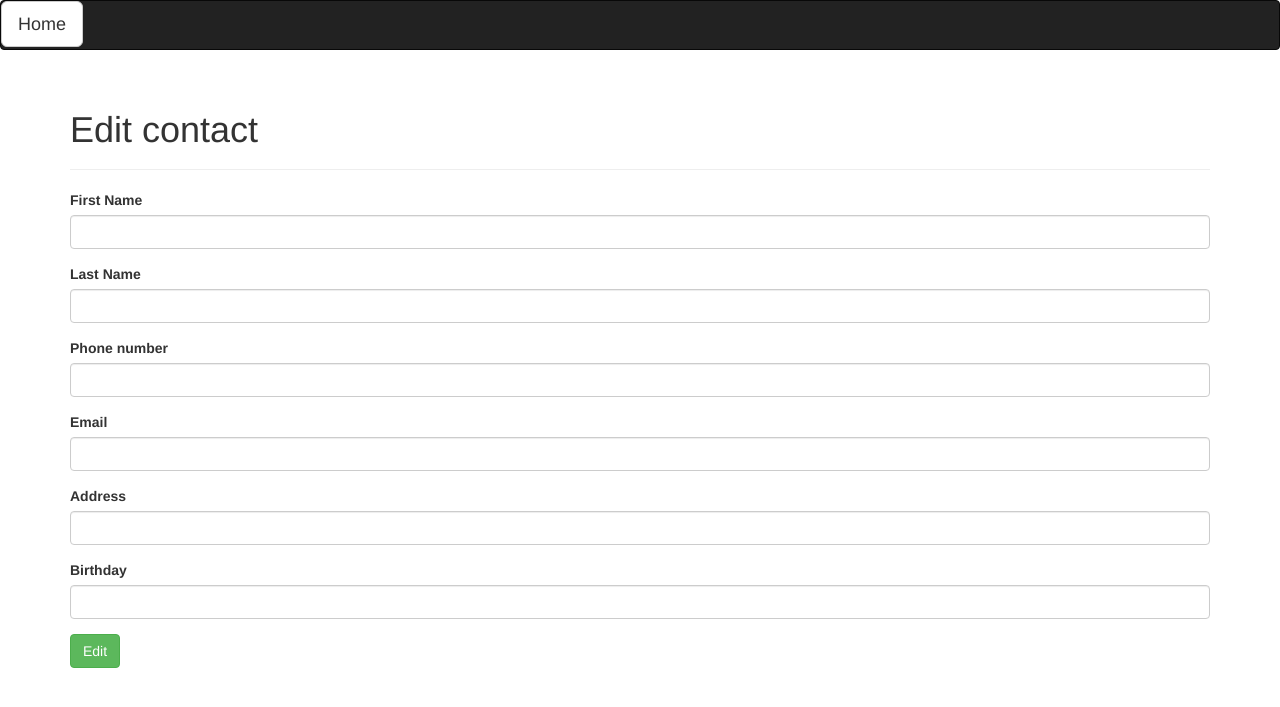
After one commit to tomasonline/address-book, a PHP site: page /edit.php in a window 1280 px wide. The commit adds this page. Shown: the top 707 px of the page. Run offline with PHP 8.4, Linux system fonts and the light colour scheme.

Commit message:
Добавил функционал добавления, редактирования контакта

```diff
--- /dev/null
+++ b/config.php
@@ -0,0 +1,17 @@
+<?php
+
+
+function getConnection(){
+	$user = "root";
+	$password = "";
+	$con=new PDO("mysql:host=localhost;dbname=contact_bd", $user, $password);
+	$con->setAttribute(PDO::ATTR_ERRMODE, PDO::ERRMODE_EXCEPTION);
+	return $con;
+}
+
+function selectPerson($query){
+	$pdo= getConnection();
+
+	$stmt=$pdo->query($query);
+	return $stmt->fetchAll();
+}
--- /dev/null
+++ b/edit.php
@@ -0,0 +1,91 @@
+<!DOCTYPE html>
+<html lang="en">
+  <head>
+    <meta charset="utf-8">
+    <meta http-equiv="X-UA-Compatible" content="IE=edge">
+    <meta name="viewport" content="width=device-width, initial-scale=1">
+    <!-- The above 3 meta tags *must* come first in the head; any other head content must come *after* these tags -->
+    <title>Bootstrap 101 Template</title>
+
+    <!-- Bootstrap -->
+    <link rel="stylesheet" href="https://maxcdn.bootstrapcdn.com/bootstrap/3.3.7/css/bootstrap.min.css" integrity="sha384-BVYiiSIFeK1dGmJRAkycuHAHRg32OmUcww7on3RYdg4Va+PmSTsz/K68vbdEjh4u" crossorigin="anonymous">
+
+    <!-- HTML5 shim and Respond.js for IE8 support of HTML5 elements and media queries -->
+    <!-- WARNING: Respond.js doesn't work if you view the page via file:// -->
+    <!--[if lt IE 9]>
+      <script src="https://oss.maxcdn.com/html5shiv/3.7.3/html5shiv.min.js"></script>
+      <script src="https://oss.maxcdn.com/respond/1.4.2/respond.min.js"></script>
+    <![endif]-->
+  </head>
+  <body>
+  		<nav class="navbar navbar-inverse ">
+				<a href="index.php" type="button" class="btn btn-default btn-lg ">Home</a>
+  		</nav>
+
+     	<div class="container">
+     		<div class="page-header">
+  <h1>Edit contact</h1>
+</div>
+<?php
+
+require_once "config.php";
+
+
+if(isset($_GET['id'])){
+	$id=$_GET['id'];
+}
+if(isset($_POST['submit'])){
+	$name = $_POST['name'];
+	$last_name = $_POST['last_name'];
+	$phone_number = $_POST['phone_number'];
+	$address = $_POST['address'];
+	$birthday = $_POST['birthday'];
+	$e_mail = $_POST['e_mail'];
+
+	$query="UPDATE contact_table SET name='".$name."', last_name='".$last_name."', phone_number='".$phone_number."', address='".$address."', birthday='".$birthday."', e_mail='".$e_mail."' WHERE id=".$id;
+	$update=updatePerson($query);
+
+
+}
+function updatePerson($query){
+	$pdo=getConnection();
+
+	$stmt=$pdo->prepare($query);
+	print_r($query);
+	return $stmt->execute();
+}
+?>
+<form method="POST" role="form">
+    			<div class="form-group">
+     				<label for="First Name">First Name</label>
+     				<input name="name" type="text" class="form-control"  placeholder="">
+     			</div>
+     			<div class="form-group">
+     				<label for="Last Name">Last Name</label>
+     				<input name="last_name" type="text" class="form-control" placeholder="">
+     			</div>
+     			<div class="form-group">
+     				<label for="Phone number">Phone number</label>
+     				<input name="phone_number" type="text" class="form-control" placeholder="">
+     			</div>
+     			<div class="form-group">
+     				<label for="email">Email</label>
+     				<input name="e_mail" type="email" class="form-control" placeholder="">
+     			</div>
+     			<div class="form-group">
+     				<label for="address">Address</label>
+     				<input name="address" type="text" class="form-control" placeholder="">
+     			</div>
+     			<div class="form-group">
+     				<label for="birthday">Birthday</label>
+     				<input name="birthday" type="text" class="form-control" placeholder="">
+     			</div>
+     			<input type="submit" name="submit" value="Edit" class="btn btn-success"></button>
+    </form>
+</div>
+
+
+   <script src="https://ajax.googleapis.com/ajax/libs/jquery/1.12.4/jquery.min.js"></script>
+    <script src="https://maxcdn.bootstrapcdn.com/bootstrap/3.3.7/js/bootstrap.min.js" integrity="sha384-Tc5IQib027qvyjSMfHjOMaLkfuWVxZxUPnCJA7l2mCWNIpG9mGCD8wGNIcPD7Txa" crossorigin="anonymous"></script>
+  </body>
+</html>
```
Also changed, not shown: db.php (deleted, +0 -10 lines), form.php (+37 -9 lines), index.php (+24 -3 lines), contact_bd.sql (line endings or trailing spaces).
